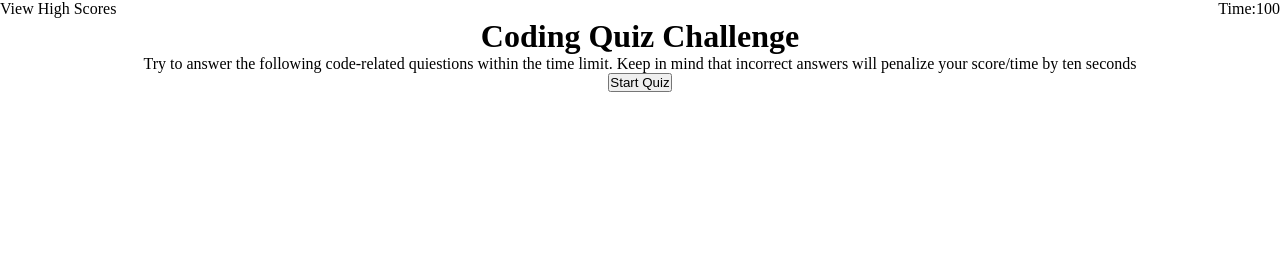
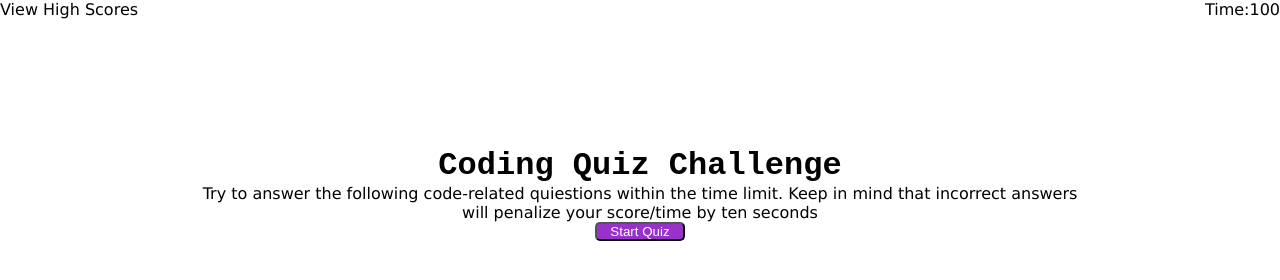
Before and after one commit to salmanghouse1/web-dev-skills-quiz, a plain HTML site: page index.html in a window 1280 px wide. Drawn offline with Linux system fonts and the light colour scheme.

Commit message:
added button styles and positioning

```diff
--- a/Assets/stylesheet.css
+++ b/Assets/stylesheet.css
@@ -13,4 +13,20 @@
 .content {
     display: block;
     text-align: center;
+    padding: 10% 15% 0 15%;
 }
+
+h1 {
+    font-family: 'Courier New', Courier, monospace;
+}
+
+p {
+    font-family: Verdana, Geneva, Tahoma, sans-serif;
+}
+
+button {
+    background: darkorchid;
+    color: white;
+    border-radius: 5px;
+    padding: 0 1em 0 1em;
+}
```
